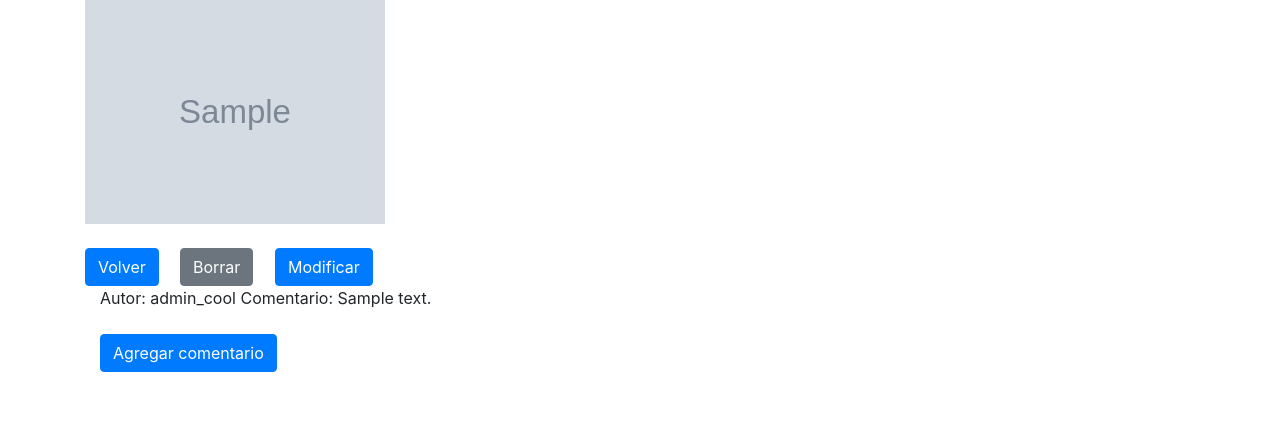
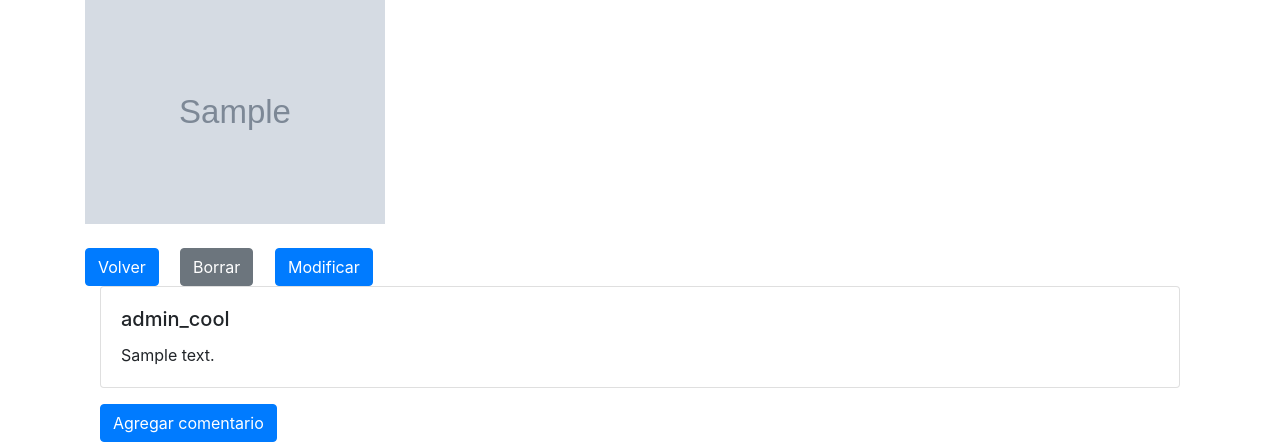
Before and after one commit to DCC-CC4401/2023-1-Grupo-3, a Django app: page /mostrar_resena/1/ in a window 1280 px wide. Shown: the part 495-937 px from the top of the page. Before the commit the page ends 867 px from the top, so only its background shows below. Run offline with Django 4.2, Linux system fonts and the light colour scheme; a user stored in the database is signed in; data comes from the database, SQL or seed files in the repository; tables that the repository leaves empty hold one stand-in row (values such as "Sample post"); grey boxes marked "Sample" are stand-in pictures; some libraries are stand-ins or nearby versions.

Commit message:
Se arregla la estetica de los comentarios

```diff
--- a/resenas_cool/resenas/templates/mostrar_resena.html
+++ b/resenas_cool/resenas/templates/mostrar_resena.html
@@ -81,9 +81,11 @@
 
         <div class="container">
             {% for comentario in autor_comentario %}
-            <div class="form-group">
-                <label for="autor">Autor: {{comentario.0}}</label>
-                <label for="autor">Comentario: {{comentario.1}}</label>
+            <div class="card mb-3">
+                <div class="card-body">
+                  <h5 class="card-title">{{comentario.0}}</h5>
+                  <p class="card-text">{{comentario.1}}</p>
+                </div>
             </div>
             {% endfor %}
 
```
